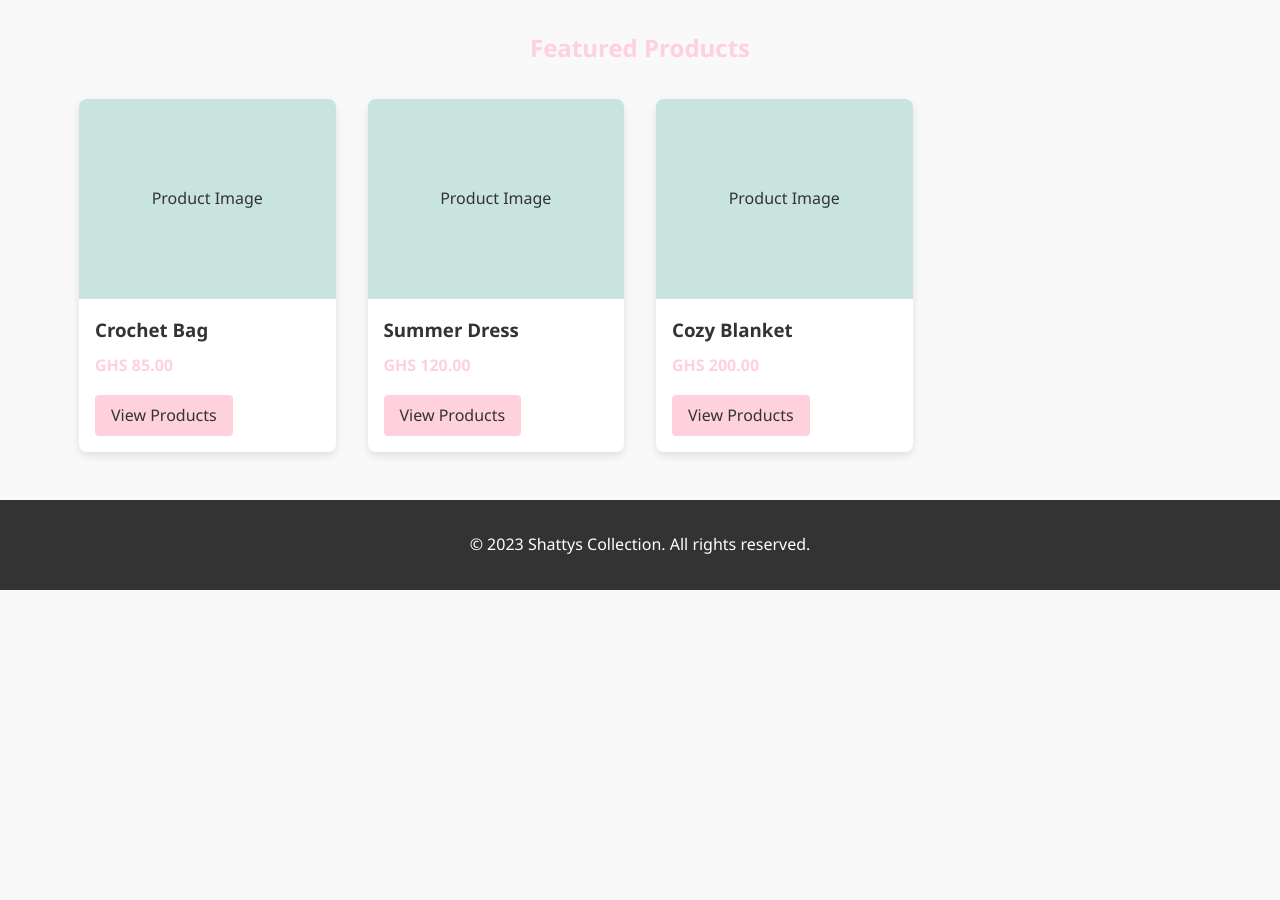
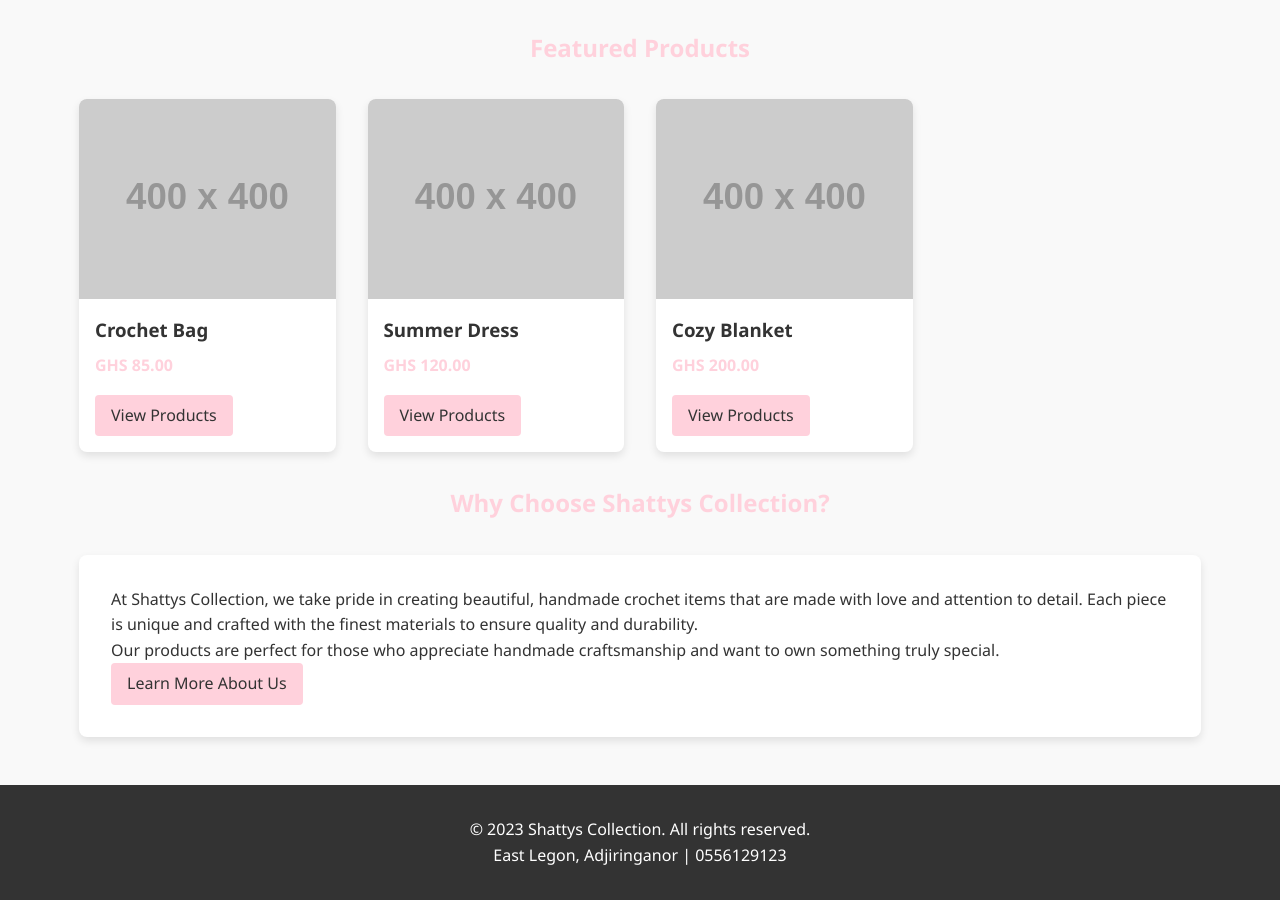
Before and after one commit to ben734-oss/Shatty, a plain HTML site: page index.html in a window 1280 px wide. Shown: the part 507-1407 px from the top of the page. Before the commit the page ends 1097 px from the top, so only its background shows below. Drawn offline with Linux system fonts and the light colour scheme; placeholder pictures from the web are drawn by us.

Commit message:
Update index.html

```diff
--- a/index.html
+++ b/index.html
@@ -5,6 +5,38 @@
     <meta name="viewport" content="width=device-width, initial-scale=1.0">
     <title>Shattys Collection - Handmade with Love</title>
     <link rel="stylesheet" href="style.css">
+    <style>
+        /* Additional styles for the home page images */
+        .hero {
+            background: linear-gradient(rgba(0, 0, 0, 0.4), rgba(0, 0, 0, 0.4)),
+                        url('https://placehold.co/1200x600/FFD1DC/B5C9E0?text=Crochet+Background') center/cover no-repeat;
+        }
+
+        .product-image {
+            height: 200px;
+            background-color: #f8f8f8;
+            display: flex;
+            align-items: center;
+            justify-content: center;
+            overflow: hidden;
+        }
+
+        .product-image img {
+            width: 100%;
+            height: 100%;
+            object-fit: cover;
+            transition: transform 0.3s ease;
+        }
+
+        .product-card:hover .product-image img {
+            transform: scale(1.05);
+        }
+
+        .placeholder-text {
+            color: #888;
+            font-style: italic;
+        }
+    </style>
 </head>
 <body>
     <header>
@@ -42,7 +74,10 @@
 
         <div class="products-grid">
             <div class="product-card">
-                <div class="product-image">Product Image</div>
+                <div class="product-image">
+                    <!-- Replace with your actual image -->
+                    <img src="https://placehold.co/400x400/FFD1DC/333?text=Crochet+Bag" alt="Handmade crochet bag">
+                </div>
                 <div class="product-info">
                     <h3>Crochet Bag</h3>
                     <p>GHS 85.00</p>
@@ -51,7 +86,10 @@
             </div>
 
             <div class="product-card">
-                <div class="product-image">Product Image</div>
+                <div class="product-image">
+                    <!-- Replace with your actual image -->
+                    <img src="https://placehold.co/400x400/C9E4DE/333?text=Summer+Dress" alt="Handmade summer dress">
+                </div>
                 <div class="product-info">
                     <h3>Summer Dress</h3>
                     <p>GHS 120.00</p>
@@ -60,7 +98,10 @@
             </div>
 
             <div class="product-card">
-                <div class="product-image">Product Image</div>
+                <div class="product-image">
+                    <!-- Replace with your actual image -->
+                    <img src="https://placehold.co/400x400/B5C9E0/333?text=Cozy+Blanket" alt="Handmade cozy blanket">
+                </div>
                 <div class="product-info">
                     <h3>Cozy Blanket</h3>
                     <p>GHS 200.00</p>
@@ -68,11 +109,21 @@
                 </div>
             </div>
         </div>
+
+        <div class="about-preview">
+            <h2 class="section-title">Why Choose Shattys Collection?</h2>
+            <div class="about-content">
+                <p>At Shattys Collection, we take pride in creating beautiful, handmade crochet items that are made with love and attention to detail. Each piece is unique and crafted with the finest materials to ensure quality and durability.</p>
+                <p>Our products are perfect for those who appreciate handmade craftsmanship and want to own something truly special.</p>
+                <a href="about.html" class="btn">Learn More About Us</a>
+            </div>
+        </div>
     </main>
 
     <footer>
         <div class="container">
             <p>&copy; 2023 Shattys Collection. All rights reserved.</p>
+            <p>East Legon, Adjiringanor | 0556129123</p>
         </div>
     </footer>
 
```
